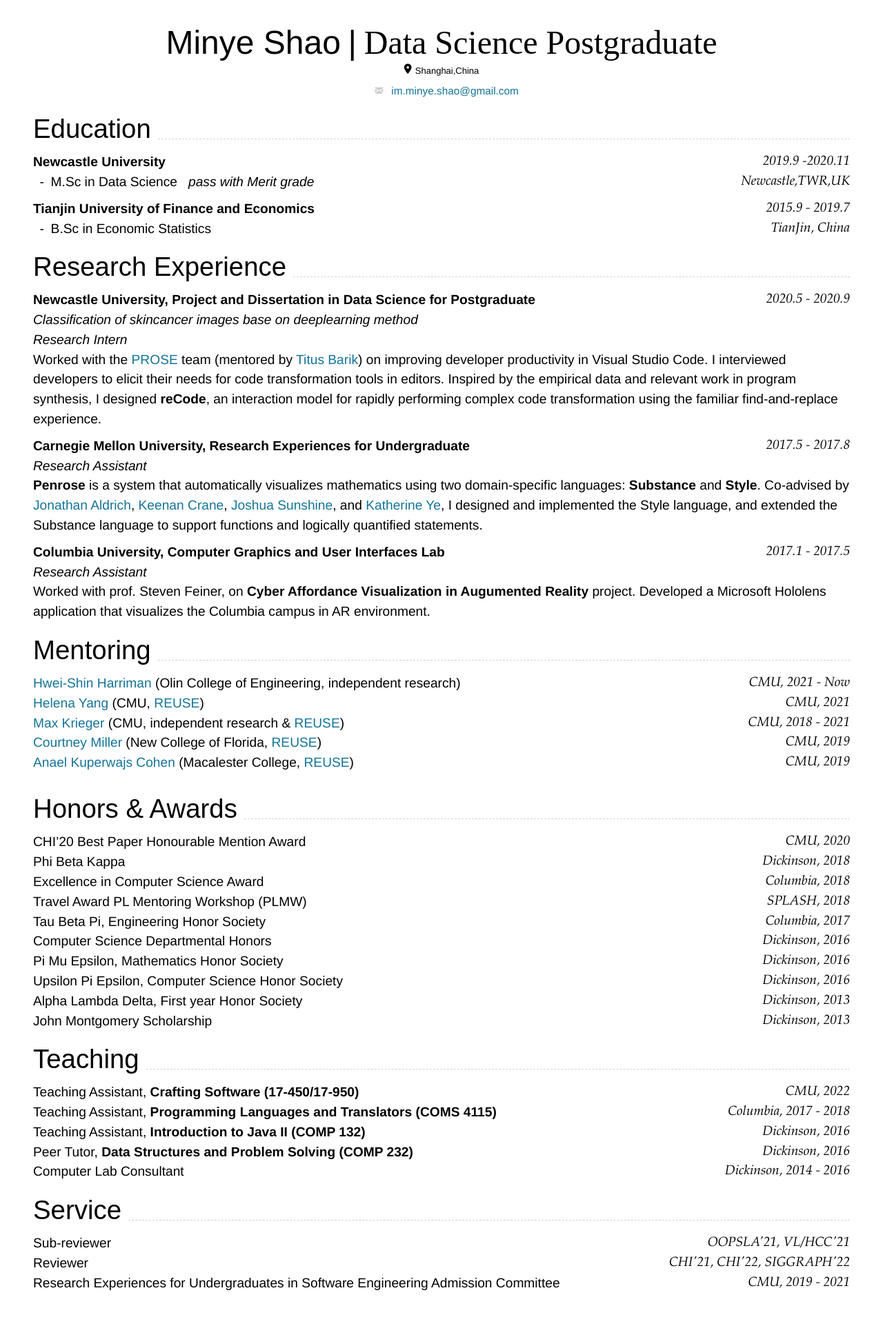
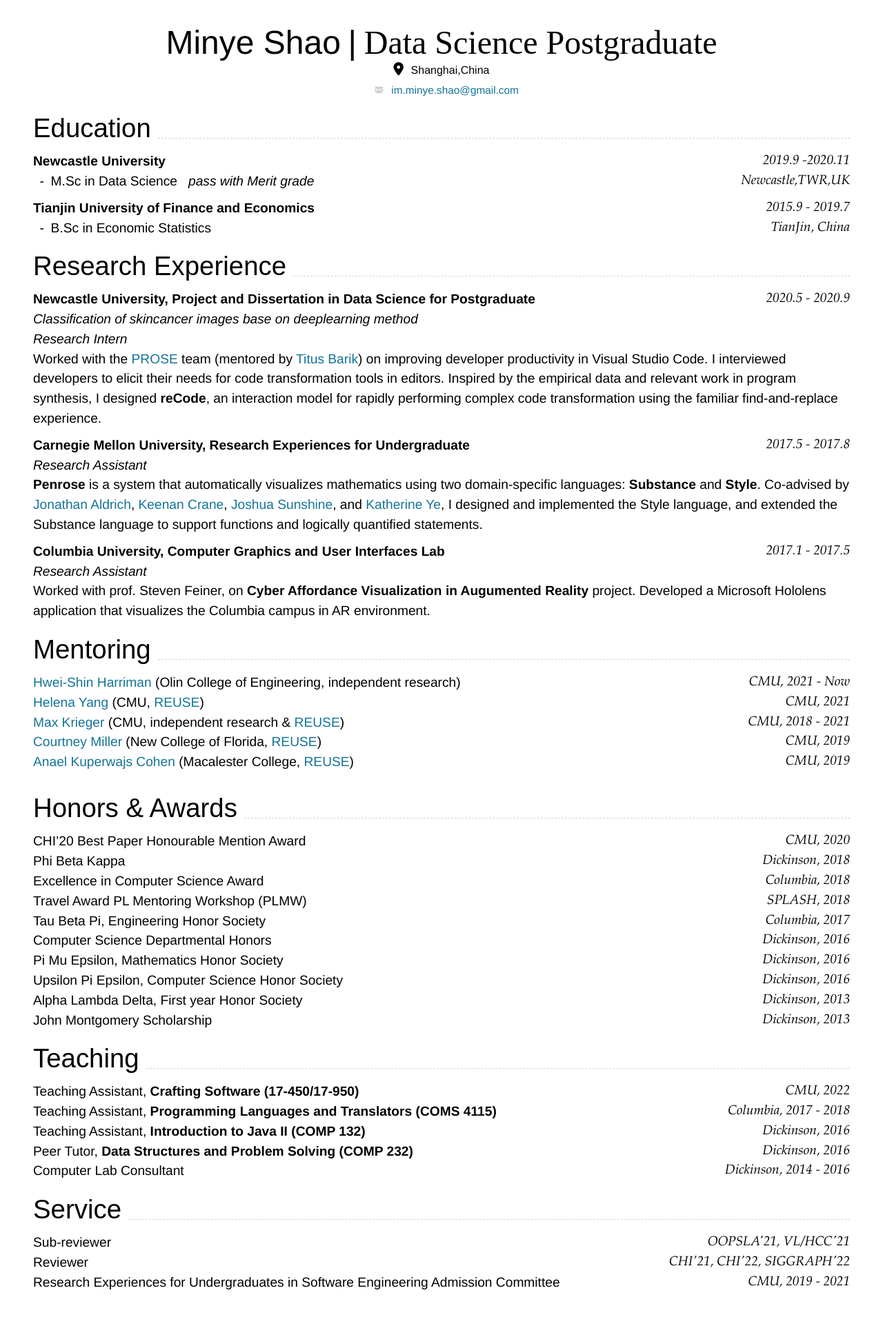
Before and after one commit to MinyeShao/CV_Markdown, a Jekyll site: the page built from index.md, in a window 1280 px wide. Shown: the whole page at 69% size. Built offline with Jekyll 4.4.1, drawn with Linux system fonts in a browser that asks for light colours; nearby versions of some CDN libraries.

Commit message:
Update index.md

```diff
--- a/index.md
+++ b/index.md
@@ -10,7 +10,7 @@ email:
 <div align='center' ><font size='75'>Minye Shao</font>&nbsp; <font size='75'>|</font> &nbsp;<font face="sf" size='75'>Data Science Postgraduate</font></div>
 
 
-<center><i class="fas fa-map-marker-alt fa-xs"></i>&nbsp;<font size='2.5'>Shanghai,China</font> </center>
+<center><i class="fas fa-map-marker-alt fa-s"></i>&nbsp;&nbsp;<font size='3'>Shanghai,China</font> </center>
 
 
 {% include cv-contact.html %}
```
